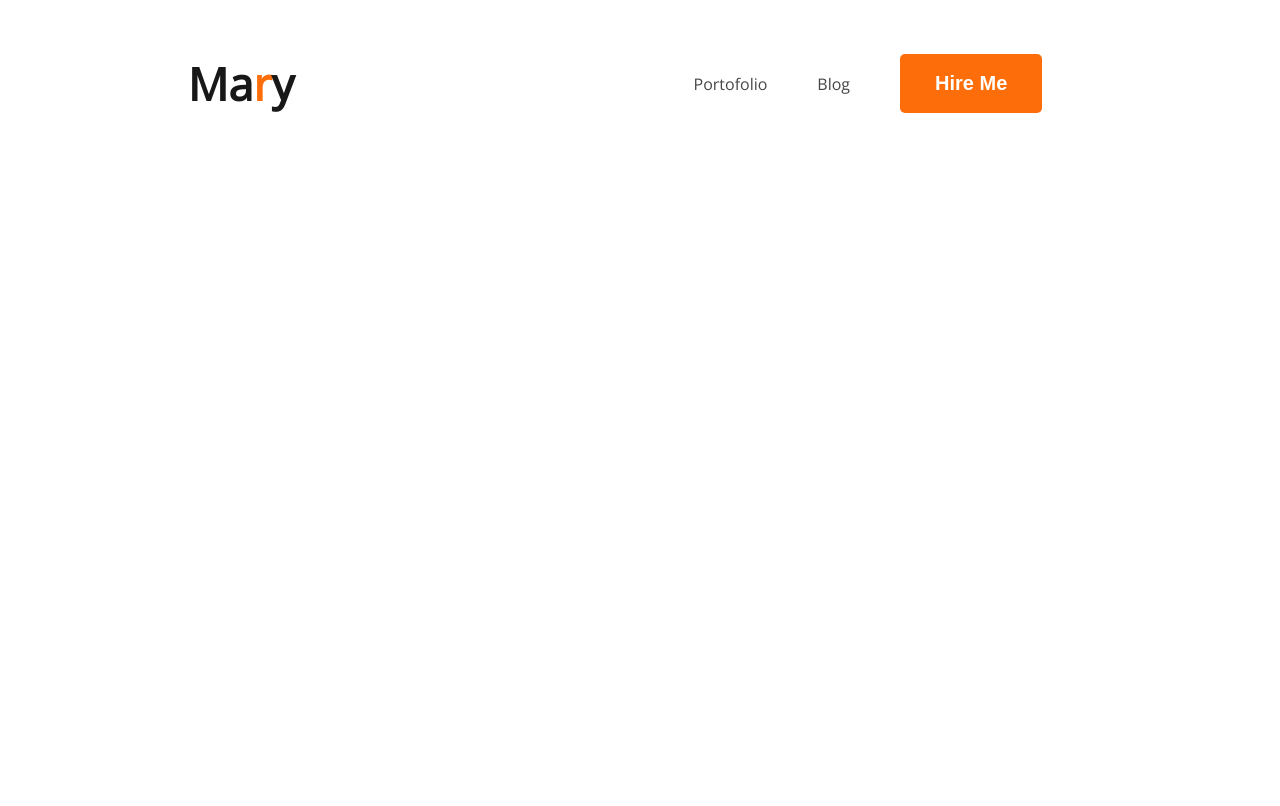
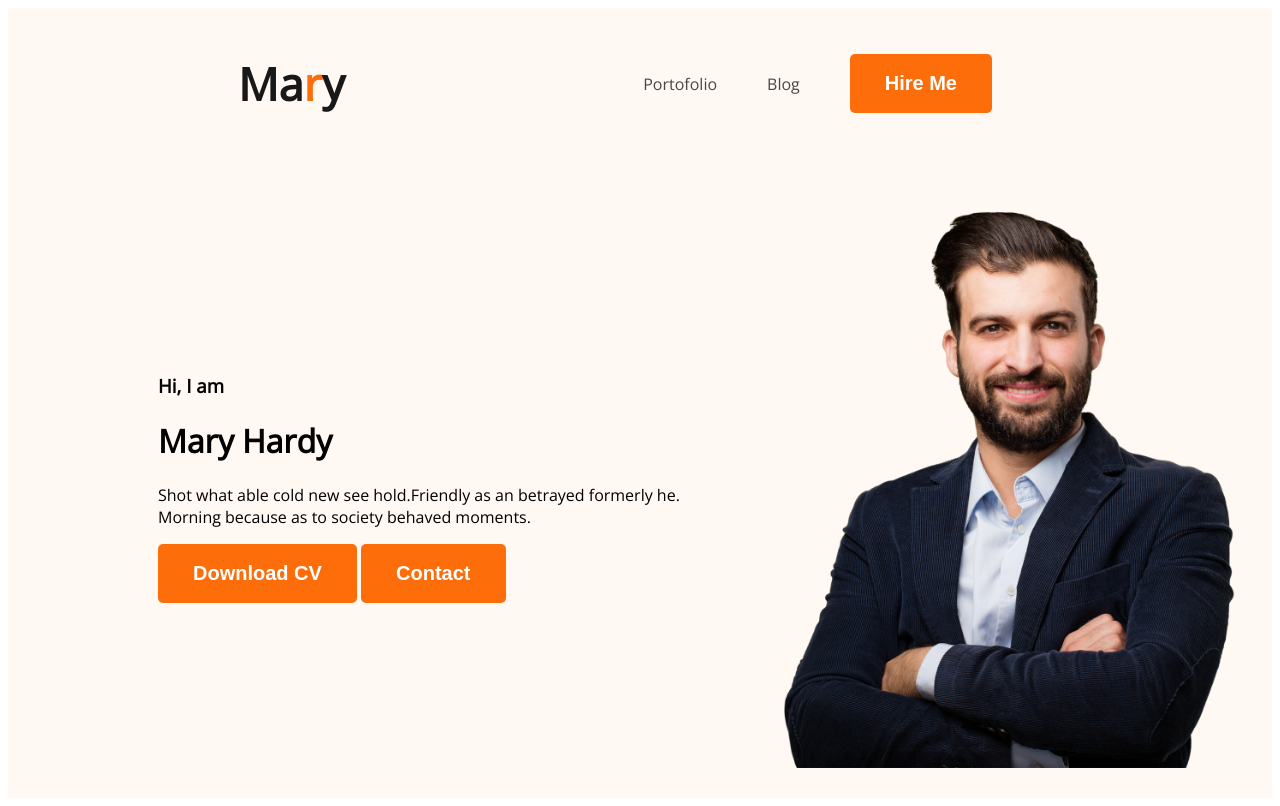
Before and after one commit to musfiqur172/web-developer-portfolio, a plain HTML site: page index.html in a window 1280 px wide. Drawn offline with nearby package versions, Linux system fonts and the light colour scheme.

Commit message:
added banner

```diff
--- a/index.html
+++ b/index.html
@@ -12,7 +12,7 @@
 </head>
 
 <body>
-    <header>
+    <header class="header">
         <nav>
             <h3 class="nav-title">Ma<span class="text-primary">r</span>y</h3>
             <ul>
@@ -21,6 +21,18 @@
                 <li><button class="btn-primary">Hire Me</button></li>
             </ul>
         </nav>
+        <div class="banner">
+            <div class="banner-content">
+                <h3 class="banner-greeting">Hi, I am</h3>
+                <h1 class="banner-title">Mary Hardy</h1>
+                <p>Shot what able cold new see hold.Friendly as an betrayed formerly he. Morning because as to society
+                    behaved moments.</p>
+                <button class="btn-primary">Download CV</button>
+                <button class="btn-primary">Contact</button>
+            </div>
+            <img src="images/hardy.png" class="profile-pic" alt="">
+        </div>
+
     </header>
     <main></main>
     <footer></footer>
--- a/styles/portfolio.css
+++ b/styles/portfolio.css
@@ -23,8 +23,10 @@ body {
 
 nav {
     display: flex;
-    justify-content: space-around;
+    /* justify-content: space-around; */
+    justify-content: space-between;
     align-items: center;
+    margin: 0 230px;
 }
 
 .nav-title {
@@ -48,3 +50,21 @@ nav a {
     text-decoration: none;
     color: #474747;
 }
+
+/* header related styles */
+.header {
+    background: #FFF8F3;
+}
+
+.banner {
+    padding: 30px 30px 30px 150px;
+    background: #FFF8F3;
+    display: flex;
+    align-items: center;
+}
+
+.banner .profile-pic {
+    width: 500px;
+}
+
+.banner-content {}
```
